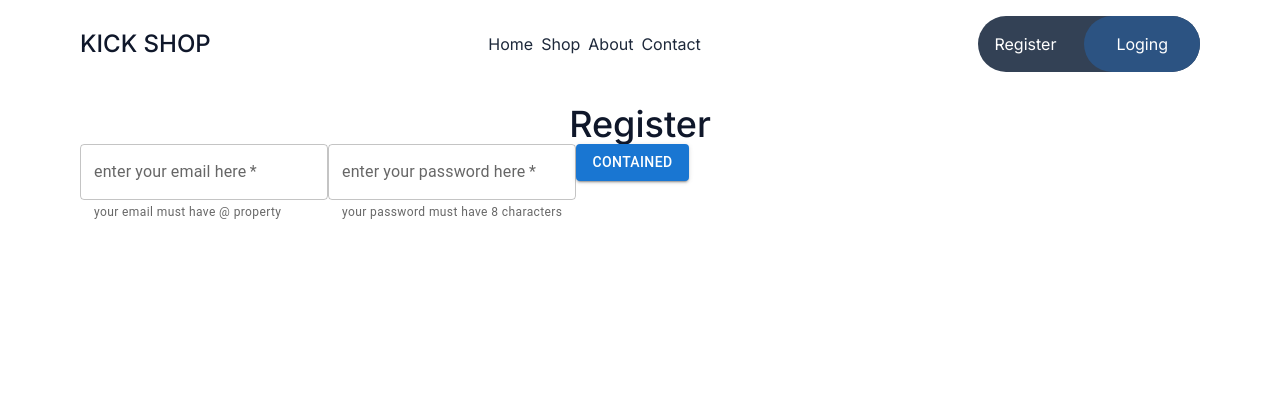
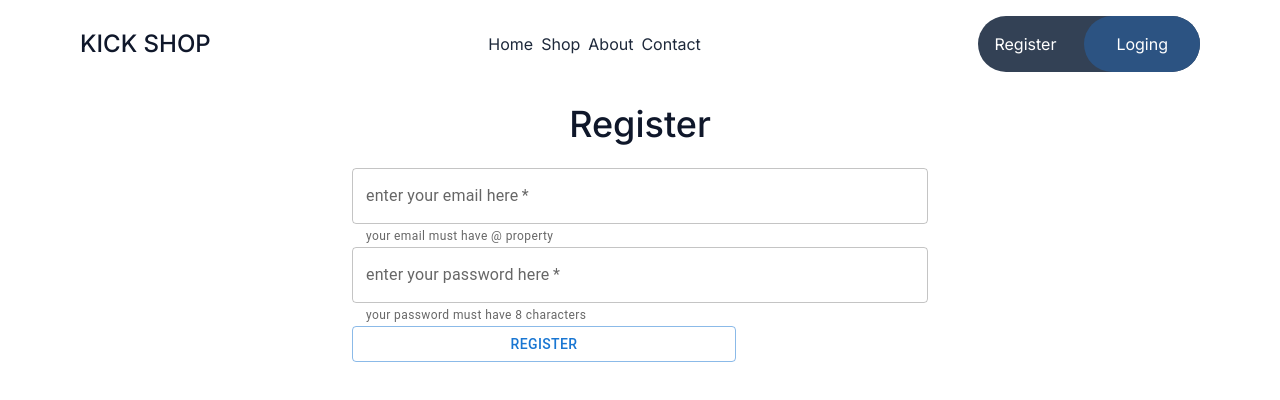
Before and after one commit to tchasinga/kick-shopping, a Next.js app: page /register in a window 1280 px wide. Shown: the top 400 px of the page. Built offline with nearby package versions, Linux system fonts and the light colour scheme.

Commit message:
New commit is added

```diff
--- a/src/app/register/page.jsx
+++ b/src/app/register/page.jsx
@@ -6,10 +6,12 @@ export default function Register() {
     <section className='mt-8'>
         <h1 className='text-center text-slate-900 text-4xl font-medium'>Register</h1>
 
-        <form >
-          <TextField type='email' variant='outlined' id="" label="enter your email here" helperText='your email must have @ property' required/>
+        <form className=' max-w-xl mx-auto mt-6'>
+         <div className="w-full flex flex-col">
+         <TextField type='email' variant='outlined' id="" label="enter your email here" helperText='your email must have @ property' required/>
           <TextField type='password' variant='outlined' id="" label="enter your password here" helperText='your password must have 8 characters' required/>
-          <Button variant="contained">Contained</Button>
+          <Button type='submit' className='w-2/3' variant='outlined'>register</Button>
+         </div>
         </form>
     </section>
   )
```
